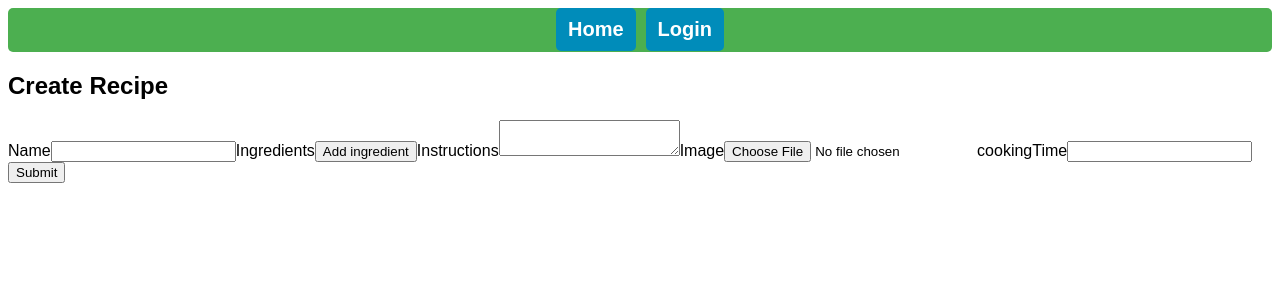
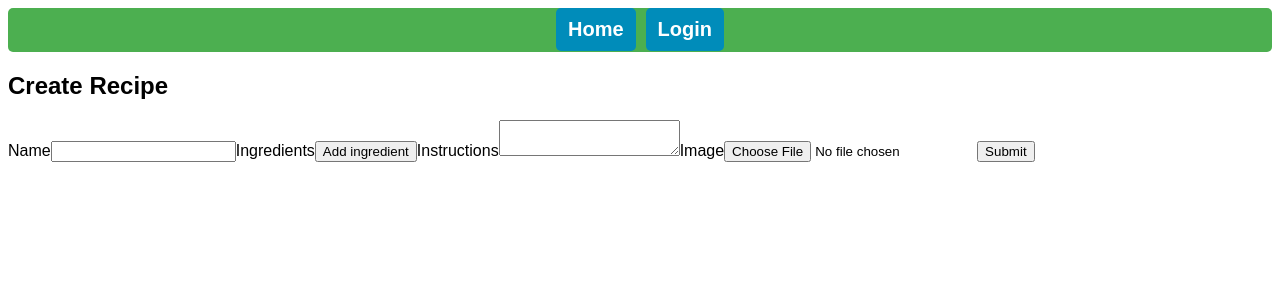
Before and after one commit to jcb548/recipe-book, a React (Create React App) app in the folder client/: page /create-recipe in a window 1280 px wide. Shown: the top 300 px of the page. Built offline with nearby package versions, Linux system fonts and the light colour scheme.

Commit message:
removed cooking time

```diff
--- a/client/src/pages/create-recipe.js
+++ b/client/src/pages/create-recipe.js
@@ -12,7 +12,6 @@ export const CreateRecipe = () => {
     ingredients: [],
     instructions: "",
     image: "",
-    cookingTime: 0,
     userOwner: userID,
   });
   const [cookies, _] = useCookies(["access_token"]);
@@ -93,13 +92,6 @@ export const CreateRecipe = () => {
           name="image"
           onChange={(event) => handleFileUpload(event)}
         />
-        <label htmlFor="cookingTime">cookingTime</label>
-        <input
-          type="number"
-          id="cookingTime"
-          name="cookingTime"
-          onChange={handleChange}
-        />
         <button onClick={onSubmit} type="submit">
           Submit
         </button>
```
Also changed, not shown: 1 other file (tests, documents, lock files or other folders).
